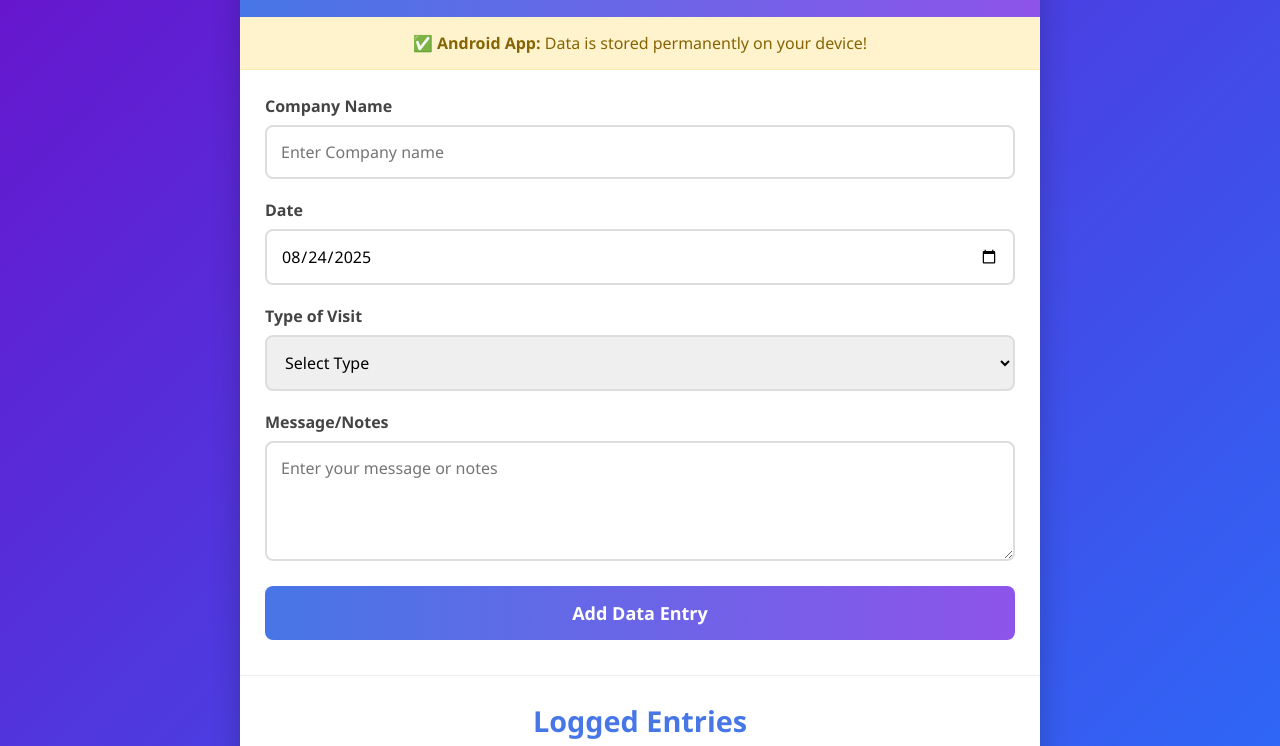
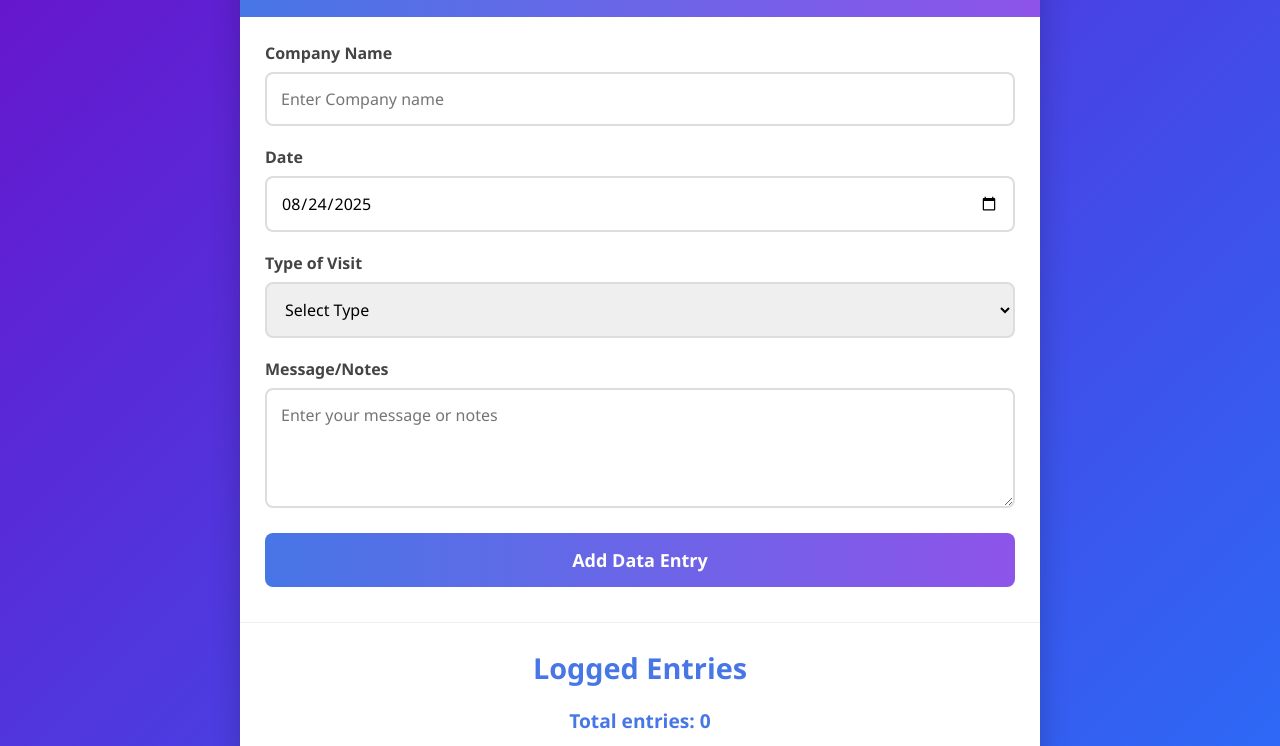
Before and after one commit to dasaridany64/kasidasari, a plain HTML site: page index.html in a window 1280 px wide. Shown: the part 145-891 px from the top of the page. Drawn offline with Linux system fonts and the light colour scheme.

Commit message:
index.html

```diff
--- a/index.html
+++ b/index.html
@@ -121,11 +121,6 @@
             <h1>Data Logger App</h1>
             <p class="app-description">Save your Data for Monthly progress</p>
         </header>
-
-        <div class="warning-banner">
-            ✅ <strong>Android App:</strong> Data is stored permanently on your device!
-        </div>
-
         <div class="form-container">
             <form id="dataForm">
                 <div class="form-group">
```
